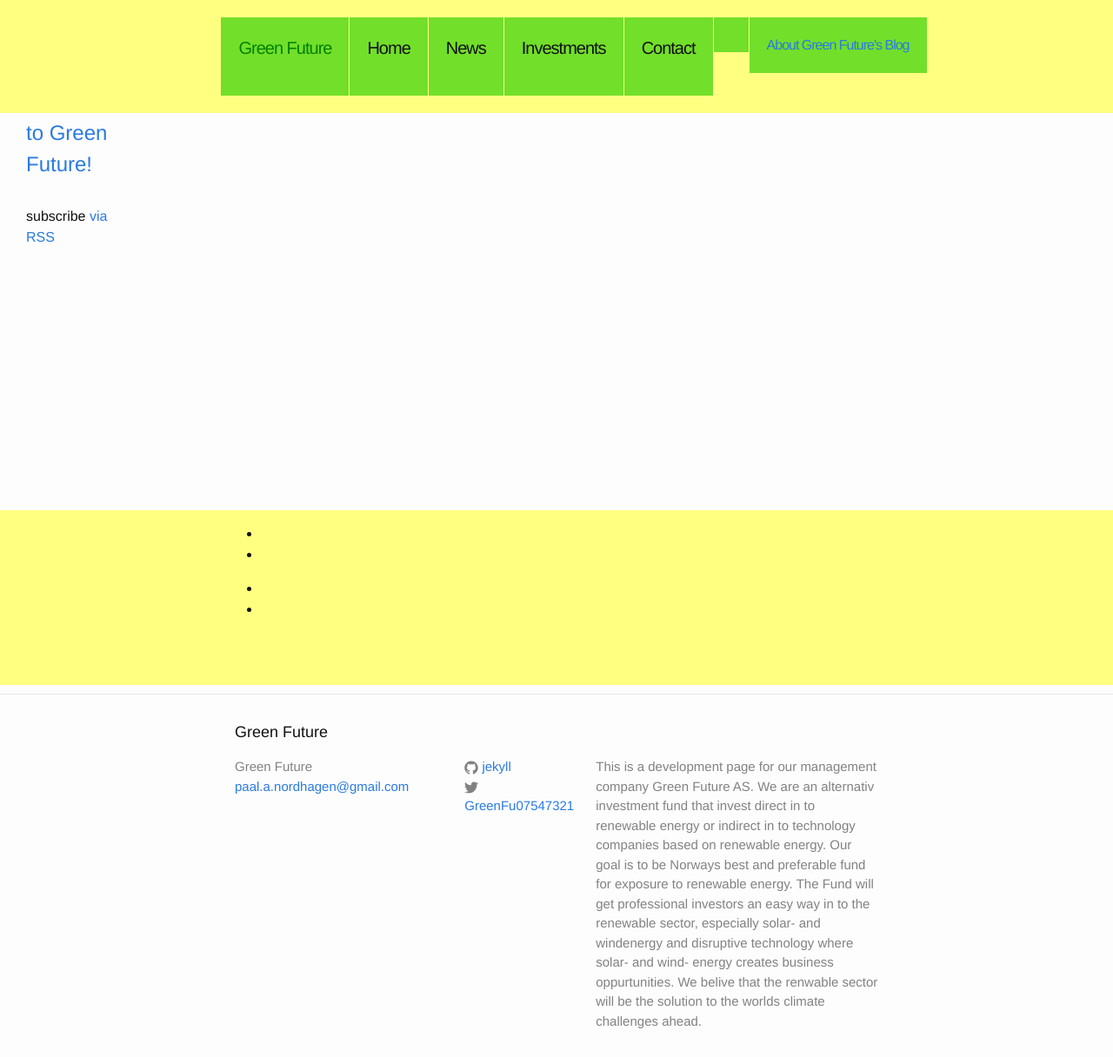
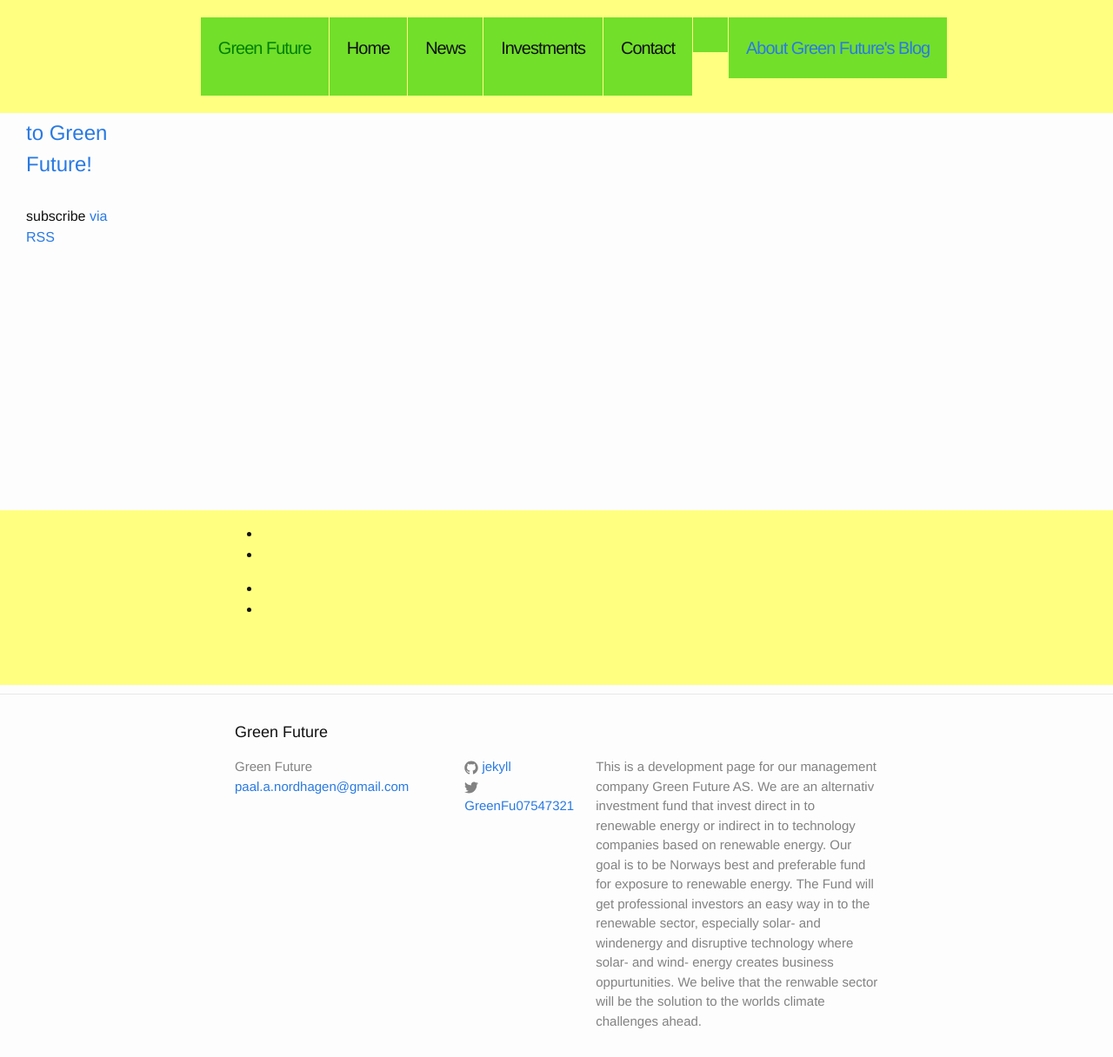
Before and after one commit to Paal-August/Paal-August.github.io, a Jekyll site: the page built from index.html, in a window 1280 px wide and 1216 px high. Shown: the whole window at 87% size. Built offline with Jekyll 4.4.1, drawn with Linux system fonts in a browser that asks for light colours.

Commit message:
Update _layout.scss

```diff
--- a/_sass/_layout.scss
+++ b/_sass/_layout.scss
@@ -111,7 +111,7 @@
 }*/
 
 .menu-icon {
-    font-size: 16px;
+    font-size: 20px;
     grid-area: 1 / 6 / 2/7;
     position:flex;
     letter-spacing: -1px;
@@ -122,7 +122,7 @@
 }
 
 .trigger {
-    font-size: 16px;
+    font-size: 20px;
     grid-area: 1 / 7 / 2/8;
     position:flex;
     letter-spacing: -1px;
```
